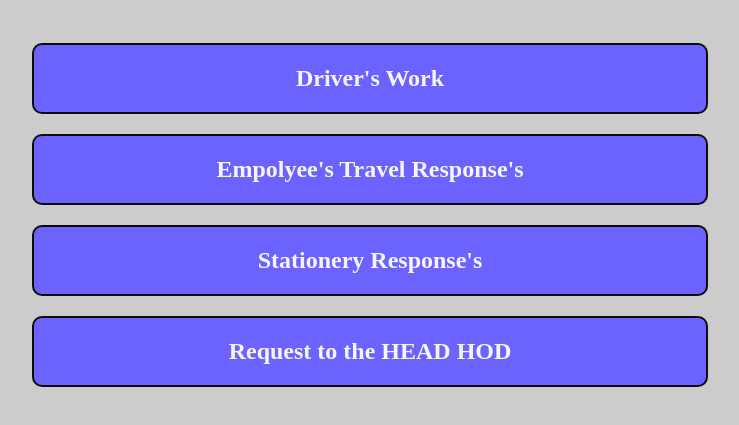
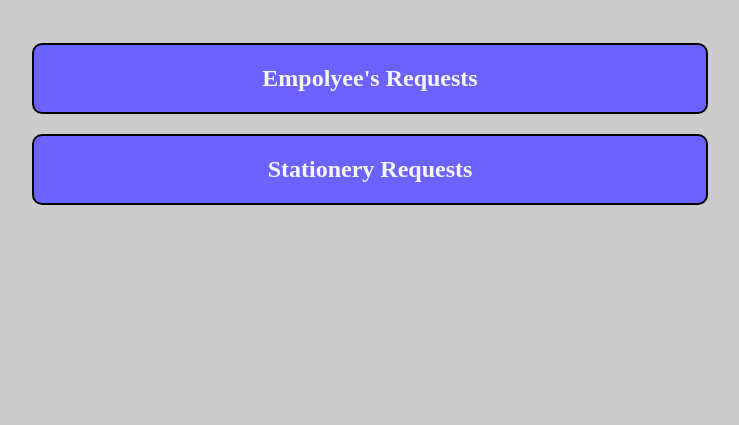
Before and after one commit to 3nobita/10K_Emp_Land., a plain HTML site: page index.html in a window 1280 px wide. Shown: the part 61-486 px from the top of the page, without its empty margins (264-1003 px from the left). Drawn offline with Linux system fonts and the light colour scheme.

Commit message:
Update index.html

```diff
--- a/index.html
+++ b/index.html
@@ -4,7 +4,7 @@
 <head>
     <meta charset="UTF-8">
     <meta name="viewport" content="width=device-width, initial-scale=1.0">
-    <title>HOD_land</title>
+    <title>Emp_land</title>
     <style>
         body{
             background-color: #ccc;
@@ -14,8 +14,7 @@
         }
         h2{
             background-color: #6c63ff;
-
-            border: 2px solid rgb(12, 12, 12);
+            border: 2px solid black;
             text-align: center;
             width: 50%;
             padding: 20px;
@@ -32,9 +31,7 @@
 </head>
 <body>
     <h1>CAE SIMULATION TRAINING PVT LTD</h1>
-    <h2><a href="https://3nobita.github.io/10k_HOD_Driver/">Driver's Work</a></h2>
-    <h2><a href="https://3nobita.github.io/10K_HOD_RES/">Empolyee's Travel Response's</a></h2>
-    <h2><a href="https://3nobita.github.io/10k_HOD_item/">Stationery Response's</a></h2>
-    <h2><a href="https://3nobita.github.io/10k_HOD_req/">Request to the HEAD HOD</a></h2>
+    <h2><a href="https://3nobita.github.io/10k_emp_req/">Empolyee's Requests</a></h2>
+    <h2><a href="https://3nobita.github.io/10k_emp_item/">Stationery Requests</a></h2>
 </body>
 </html>
```
